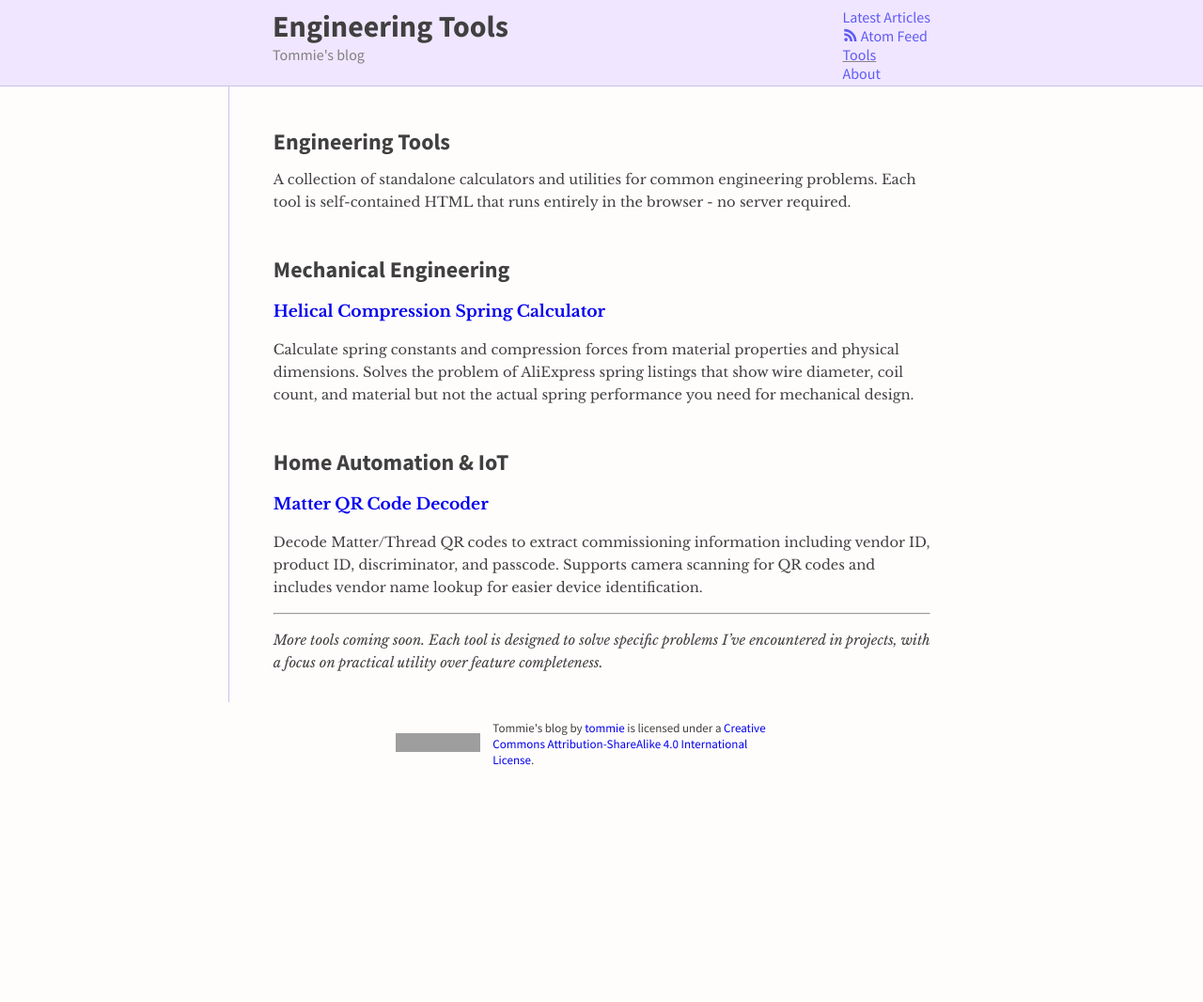
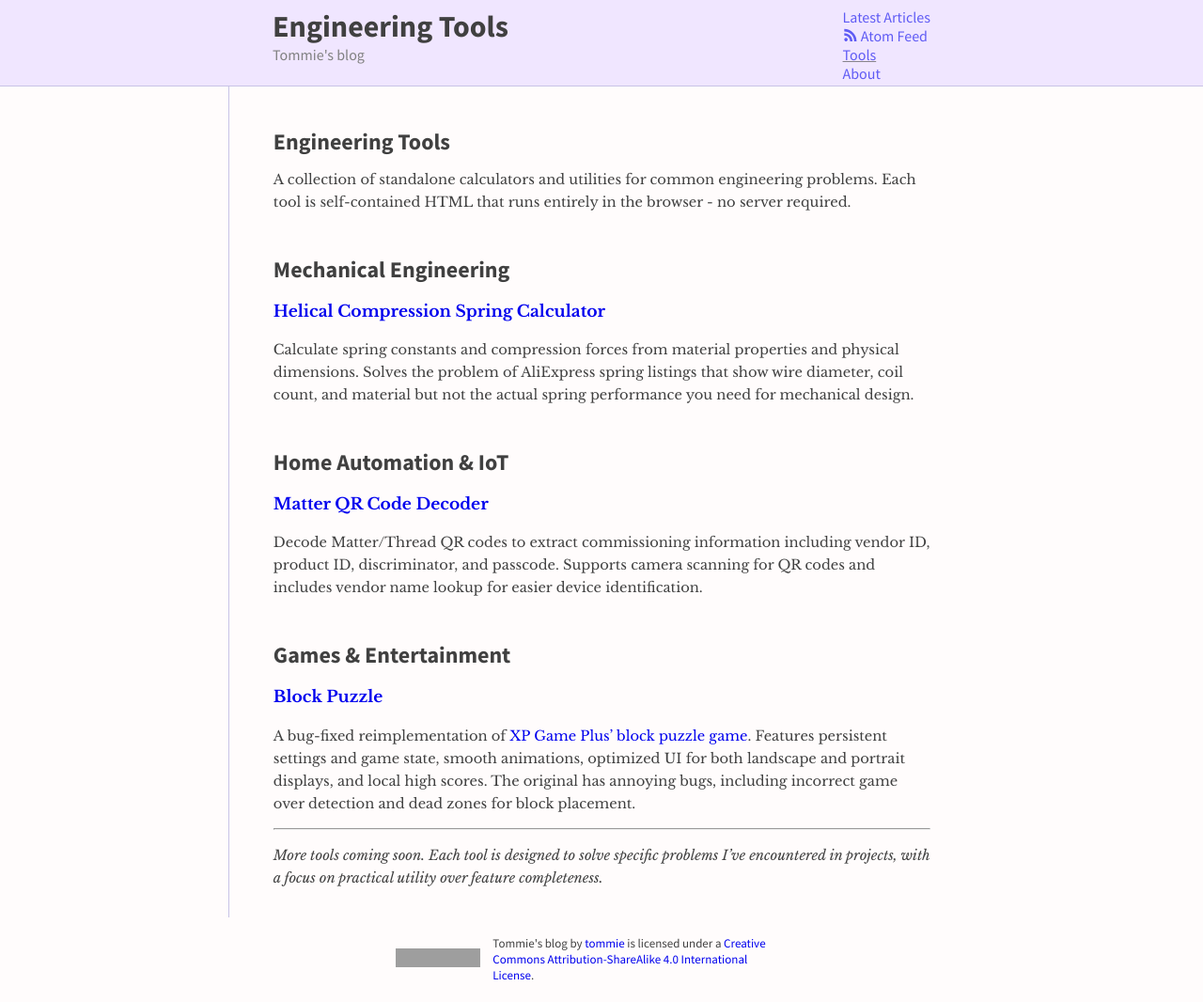
Before and after one commit to tommie/tommie.github.io, a Jekyll site: the page built from tools/index.md, in a window 1280 px wide. Shown: the whole page at 94% size. Built offline with Jekyll 4.4.1, drawn with Linux system fonts in a browser that asks for light colours; before the commit the page ends 900 px from its top, so only the background shows below that; grey boxes are pictures that could not be loaded.

Commit message:
Adds blockpuzzle2 to the tools index.
It's in a separate repository, though.

```diff
--- a/tools/index.md
+++ b/tools/index.md
@@ -20,6 +20,12 @@ Calculate spring constants and compression forces from material properties and p
 
 Decode Matter/Thread QR codes to extract commissioning information including vendor ID, product ID, discriminator, and passcode. Supports camera scanning for QR codes and includes vendor name lookup for easier device identification.
 
+## Games & Entertainment
+
+### [Block Puzzle](https://tommie.github.io/blockpuzzle2/)
+
+A bug-fixed reimplementation of [XP Game Plus' block puzzle game](https://www.xpgameplus.com/games/blockpuzzle/index.html). Features persistent settings and game state, smooth animations, optimized UI for both landscape and portrait displays, and local high scores. The original has annoying bugs, including incorrect game over detection and dead zones for block placement.
+
 ---
 
 *More tools coming soon. Each tool is designed to solve specific problems I've encountered in projects, with a focus on practical utility over feature completeness.*
```
